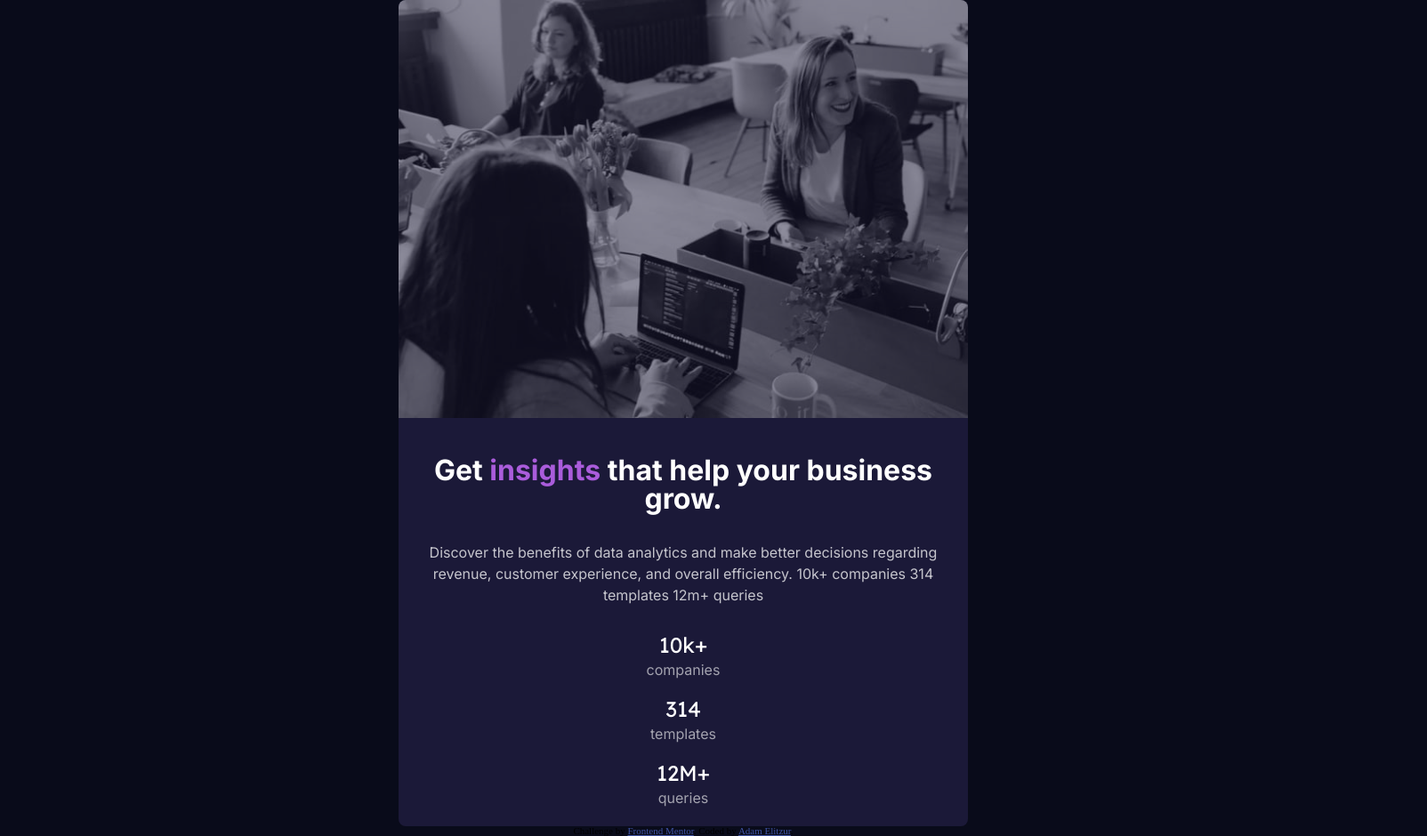
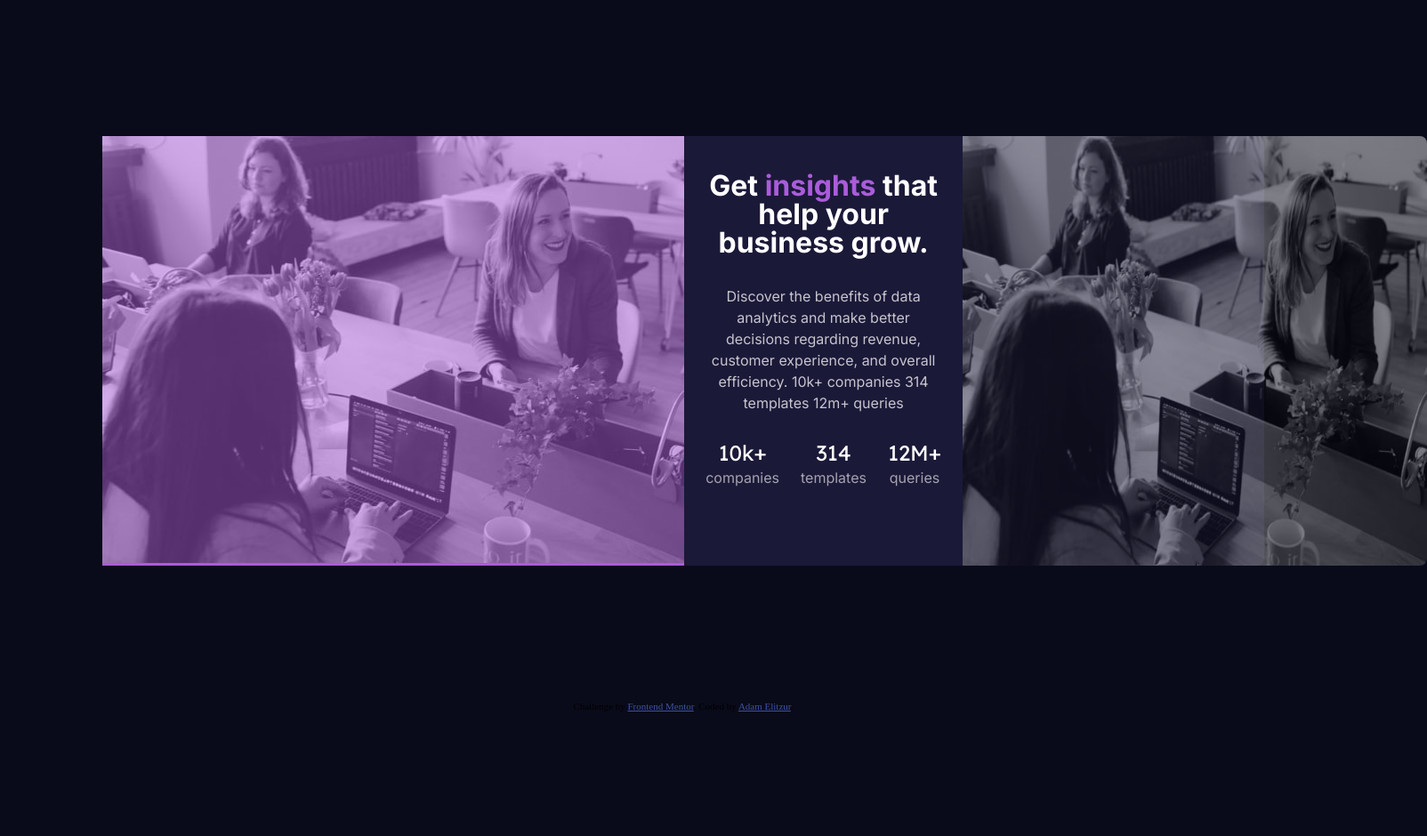
Before and after one commit to AdamEli/FM-Stats-preview-card-component, a plain HTML site: page index.html in a window 1536 px wide. Shown: the whole page at 89% size, 1604 px wide, since content can reach past the window. After the commit the page ends 800 px from the top, so only its background shows below. Drawn offline with Linux system fonts and the light colour scheme.

Commit message:
Added in some responsiveness

```diff
--- a/app.css
+++ b/app.css
@@ -150,10 +150,16 @@ body {
     /* overflow: hidden; */
     max-height: 100%;
 }
+picture {
+    background: hsl(277, 64%, 61%);
+}
+picture > img {
+    opacity: 0.5;
+}
 .main-img {
     max-width: 100%;
-    width: 100%;
-    max-height: 10%;
+    /* width: 100%;
+    max-height: 10%; */
     border-radius: 0.5em 0.5em 0 0;
     /* height: 100em; */
     background: url("images/image-header-mobile.jpg"), hsl(277, 64%, 61%);
@@ -197,3 +203,18 @@ body {
     font-family: "Inter", sans-serif;
     margin-top: 0.5rem;
 }
+
+@media (min-width: 1440px) {
+    .card {
+        display: flex;
+        max-width: 85%;
+    }
+    .main-img {
+        order: 2;
+        max-width: 40%;
+        border-radius: 0 0.5em 0.5em 0;
+    }
+    .card-stats-container {
+        flex-direction: row;
+    }
+}
--- a/index.html
+++ b/index.html
@@ -34,6 +34,21 @@
     <body>
         <section class="card">
             <!-- <div class="main-img"></div> -->
+            <picture>
+                <source
+                    media="(min-width:650px)"
+                    srcset="images/image-header-mobile.jpg"
+                />
+                <source
+                    media="(min-width:465px)"
+                    srcset="images/image-header-mobile.jpg"
+                />
+                <img
+                    src="images/image-header-mobile.jpg"
+                    alt="Flowers"
+                    style="width: auto"
+                />
+            </picture>
             <img class="main-img" src="images/image-header-mobile.jpg" alt="" />
             <div class="card-text">
                 <h1 class="card-header">
```
